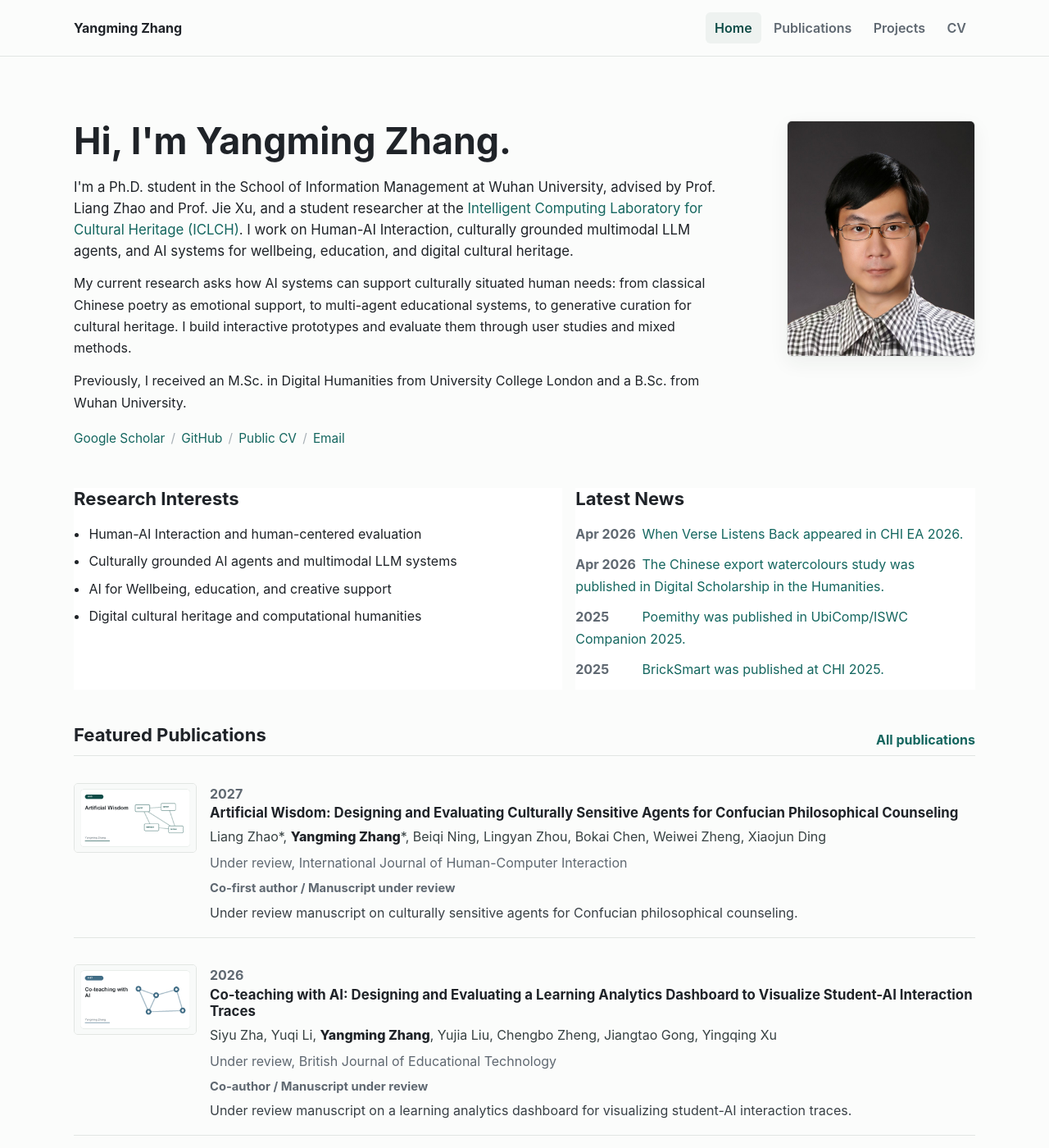
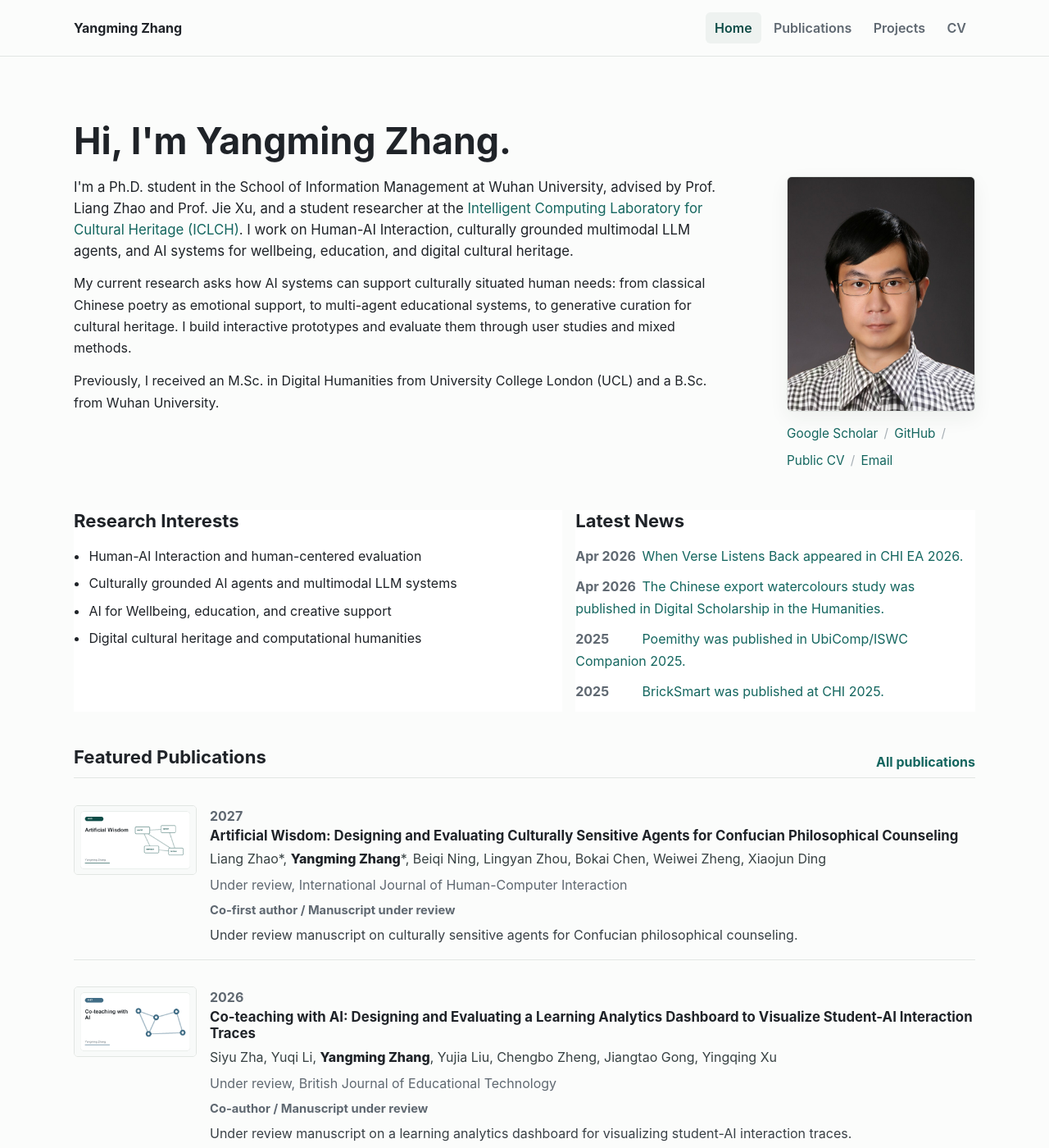
Before and after one commit to JAdpp/ymzhang.github.io, a Jekyll site: the page built from index.md, in a window 1280 px wide and 1400 px high. Shown: the whole window at 82% size. Built offline with Jekyll 4.4.1, drawn with Linux system fonts in a browser that asks for light colours.

Commit message:
Refine hero alignment and profile links

```diff
--- a/assets/css/main.scss
+++ b/assets/css/main.scss
@@ -127,16 +127,25 @@ img {
 .hero {
   display: grid;
   grid-template-columns: minmax(0, 1fr) 230px;
+  grid-template-areas:
+    "title ."
+    "content aside";
   align-items: start;
-  gap: 2.2rem;
+  column-gap: 2.2rem;
+  row-gap: 0;
   margin-bottom: 48px;
 }
 
 .hero h1 {
+  grid-area: title;
   margin: 0 0 1rem;
   color: var(--ink);
   font-size: clamp(1.85rem, 4vw, 2.8rem);
   line-height: 1.15;
+}
+
+.hero__content {
+  grid-area: content;
 }
 
 .hero p {
@@ -226,10 +235,20 @@ img {
   text-decoration: none;
 }
 
-.hero__portrait {
-  margin: 0;
+.hero__aside {
+  grid-area: aside;
+  align-self: start;
   justify-self: end;
   width: min(100%, 230px);
+}
+
+.hero__portrait {
+  width: 100%;
+  margin: 0;
+}
+
+.hero__links {
+  margin-top: 0.9rem;
 }
 
 .hero__portrait img {
@@ -466,7 +485,14 @@ h3 {
     grid-template-columns: 1fr;
   }
 
-  .hero__portrait {
+  .hero {
+    grid-template-areas:
+      "title"
+      "content"
+      "aside";
+  }
+
+  .hero__aside {
     justify-self: start;
     width: 190px;
     max-width: 60vw;
--- a/index.md
+++ b/index.md
@@ -4,8 +4,8 @@ title: Home
 ---
 
 <section class="hero">
+  <h1>Hi, I'm Yangming Zhang.</h1>
   <div class="hero__content">
-    <h1>Hi, I'm Yangming Zhang.</h1>
     <p class="lead">
       I'm a Ph.D. student in the School of Information Management at Wuhan University, advised by Prof. Liang Zhao and Prof. Jie Xu, and a student researcher at the <a href="https://iclch.whu.edu.cn/">Intelligent Computing Laboratory for Cultural Heritage (ICLCH)</a>. I work on Human-AI Interaction, culturally grounded multimodal LLM agents, and AI systems for wellbeing, education, and digital cultural heritage.
     </p>
@@ -13,18 +13,20 @@ title: Home
       My current research asks how AI systems can support culturally situated human needs: from classical Chinese poetry as emotional support, to multi-agent educational systems, to generative curation for cultural heritage. I build interactive prototypes and evaluate them through user studies and mixed methods.
     </p>
     <p>
-      Previously, I received an M.Sc. in Digital Humanities from University College London and a B.Sc. from Wuhan University.
+      Previously, I received an M.Sc. in Digital Humanities from University College London (UCL) and a B.Sc. from Wuhan University.
     </p>
+  </div>
+  <aside class="hero__aside">
+    <figure class="hero__portrait">
+      <img src="{{ '/assets/img/yangming-zhang.jpg' | relative_url }}" alt="Portrait of Yangming Zhang">
+    </figure>
     <div class="text-links hero__links" aria-label="Profile links">
       <a href="{{ site.links.scholar }}">Google Scholar</a>
       <a href="{{ site.links.github }}">GitHub</a>
       <a href="{{ site.links.cv | relative_url }}">Public CV</a>
       <a href="mailto:{{ site.author.email }}">Email</a>
     </div>
-  </div>
-  <figure class="hero__portrait">
-    <img src="{{ '/assets/img/yangming-zhang.jpg' | relative_url }}" alt="Portrait of Yangming Zhang">
-  </figure>
+  </aside>
 </section>
 
 <section class="section-grid">
```
